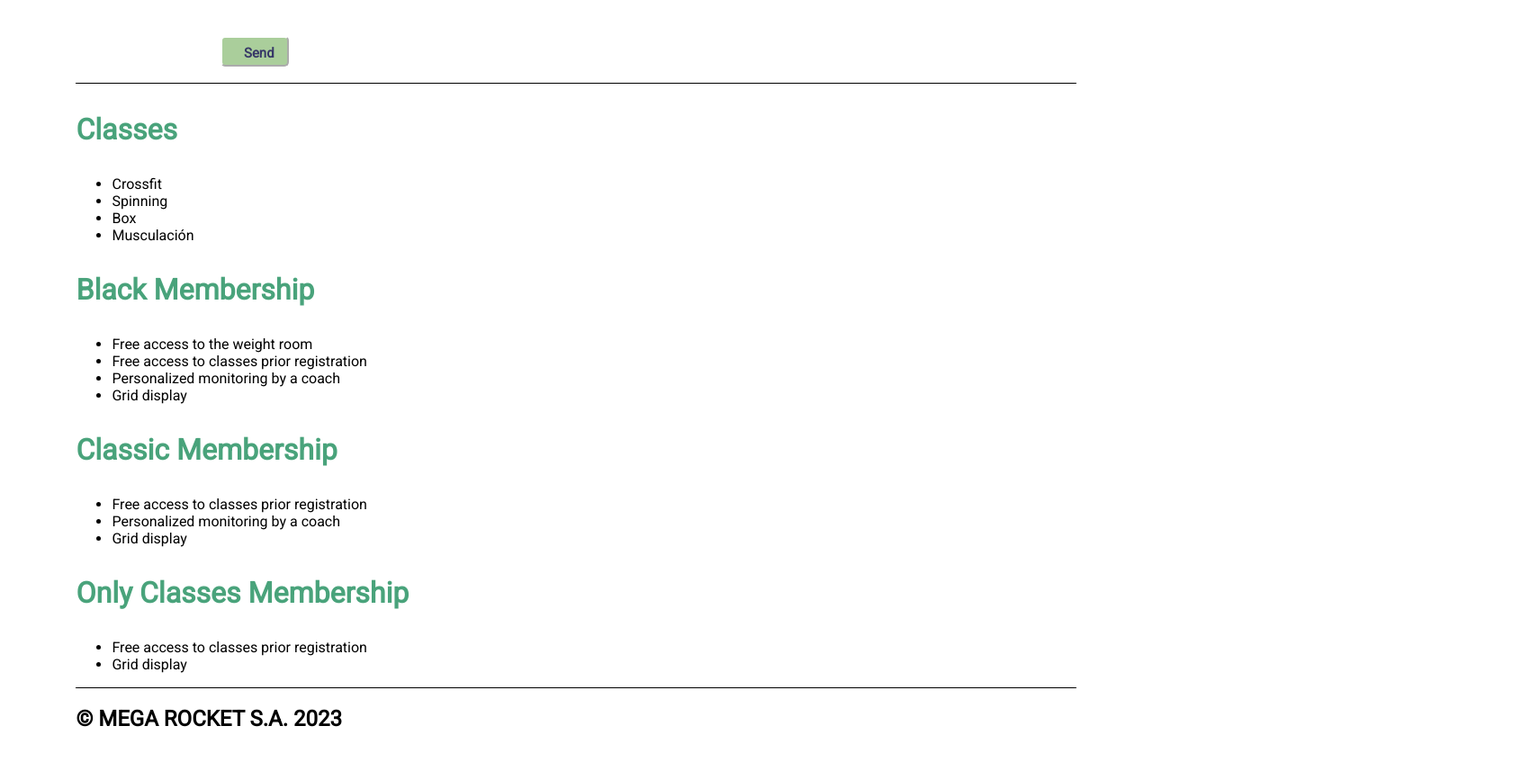
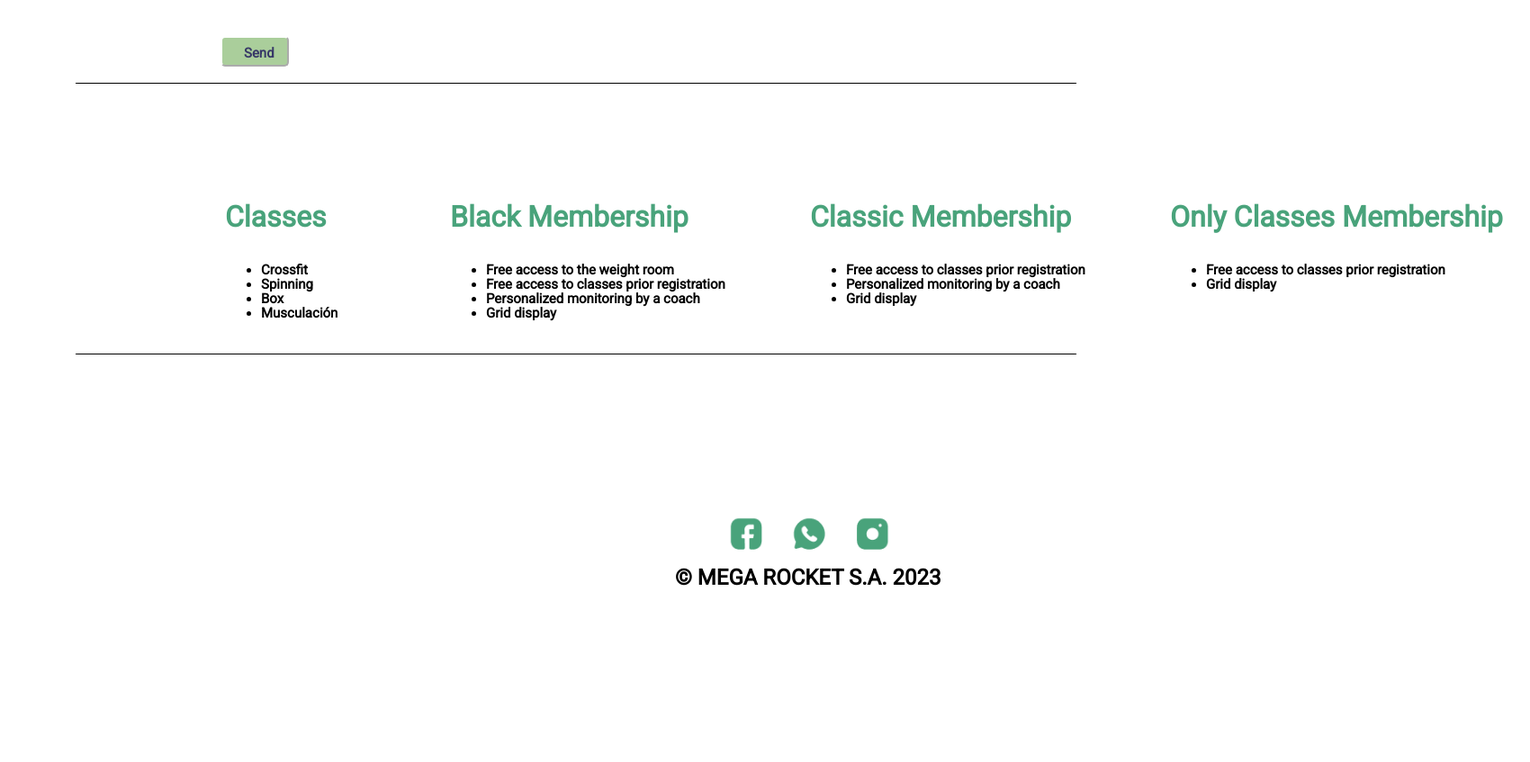
Before and after one commit to FacundoPacheco/BaSP-M2023, a plain HTML site: page Week-03/index.html in a window 1280 px wide. Shown: the part 2260-3107 px from the top of the page at 90% size, 1700 px wide, since content can reach past the window. After the commit the page ends 2926 px from the top, so only its background shows below. Drawn offline with Linux system fonts and the light colour scheme.

Commit message:
BaSP-M2023-Week03 Project finished

```diff
--- a/Week-03/assets/css/style.css
+++ b/Week-03/assets/css/style.css
@@ -372,3 +372,58 @@ img {
     color: #373867;
     border-color: white;
 }
+
+.section5 {
+    height: 300px;
+    font-weight: 600;
+    font-size: 15px;
+    line-height: 16px;
+}
+
+.activities {
+    position: absolute;
+    width: 277px;
+    height: 45px;
+    left: 250px;
+    top: 2450px;
+}
+
+.black {
+    position: absolute;
+    width: 500px;
+    height: 45px;
+    left: 500px;
+    top: 2450px;
+}
+
+.classicm {
+    position: absolute;
+    width: 400px;
+    height: 45px;
+    left: 900px;
+    top: 2450px;
+}
+
+.onlyclass {
+    position: absolute;
+    width: 400px;
+    height: 45px;
+    left: 1300px;
+    top: 2450px;
+}
+
+.h2footer   {
+    position: absolute;
+    width: 381px;
+    height: 38px;
+    left: 750px;
+    top: 2868px;
+}
+
+.imgfooter  {
+    position: absolute;
+    width: 200px;
+    height: 50px;
+    left: 800px;
+    top: 2830px;
+}
--- a/Week-03/index.html
+++ b/Week-03/index.html
@@ -88,8 +88,8 @@
             </form>
                 <input class="buttonsend" type="button" value="Send" />
         </section>
-        <section>
-            <div>
+        <section class="section5">
+            <article class="activities">
                 <h3>Classes</h3>
             <ul>
                 <li>Crossfit</li>
@@ -97,8 +97,8 @@
                 <li>Box</li>
                 <li>Musculación</li>
             </ul>
-            </div>
-            <div>
+            </article>
+            <article class="black" >
                 <h3>Black Membership</h3>
             <ul>
                 <li>Free access to the weight room</li>
@@ -106,28 +106,27 @@
                 <li>Personalized monitoring by a coach</li>
                 <li>Grid display</li>
             </ul>
-            </div>
-            <div>
+            </article>
+            <article class="classicm">
                  <h3>Classic Membership</h3>
             <ul>
-
                 <li>Free access to classes prior registration</li>
                 <li>Personalized monitoring by a coach</li>
                 <li>Grid display</li>
             </ul>
-            </div>
-            <div>
+            </article>
+            <article class="onlyclass">
                 <h3>Only Classes Membership</h3>
             <ul>
                 <li>Free access to classes prior registration</li>
                 <li>Grid display</li>
             </ul>
-            </div>
+        </article>
         </section>
     </main>
-
     <footer>
-        <h2> © MEGA ROCKET S.A. 2023</h2>
+        <img class="imgfooter" src="./img/contacto.png" alt="contacto">
+        <h2 class="h2footer" > © MEGA ROCKET S.A. 2023</h2>
     </footer>
 </body>
 </html>
```
Also changed, not shown: Week-03/img/contacto.png (added).
